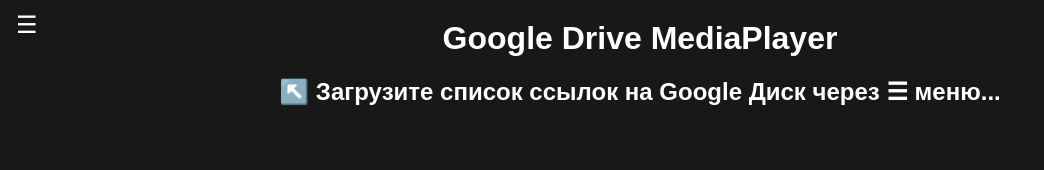
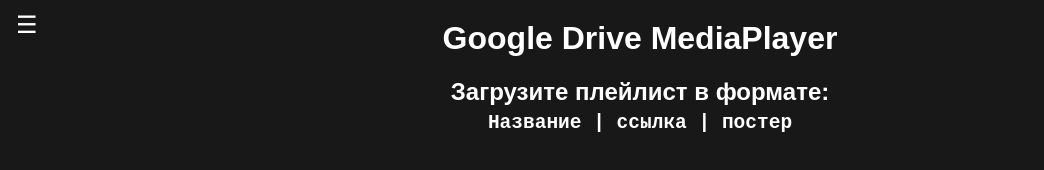
Before and after one commit to berlandbor/GDMP, a plain HTML site: page index.html in a window 1280 px wide. Shown: the whole page, without its empty margins (0-1044 px from the left). Drawn offline with Linux system fonts and the light colour scheme.

Commit message:
Update index.html

```diff
--- a/index.html
+++ b/index.html
@@ -16,7 +16,7 @@
 
   <main>
     <h1>Google Drive MediaPlayer</h1>
-    <h2>↖️ Загрузите список ссылок на Google Диск через ☰ меню...</h2>
+    <h2>Загрузите плейлист в формате: <br><code>Название | ссылка | постер</code></h2>
     <div id="playlistGrid" class="grid"></div>
   </main>
 
```
